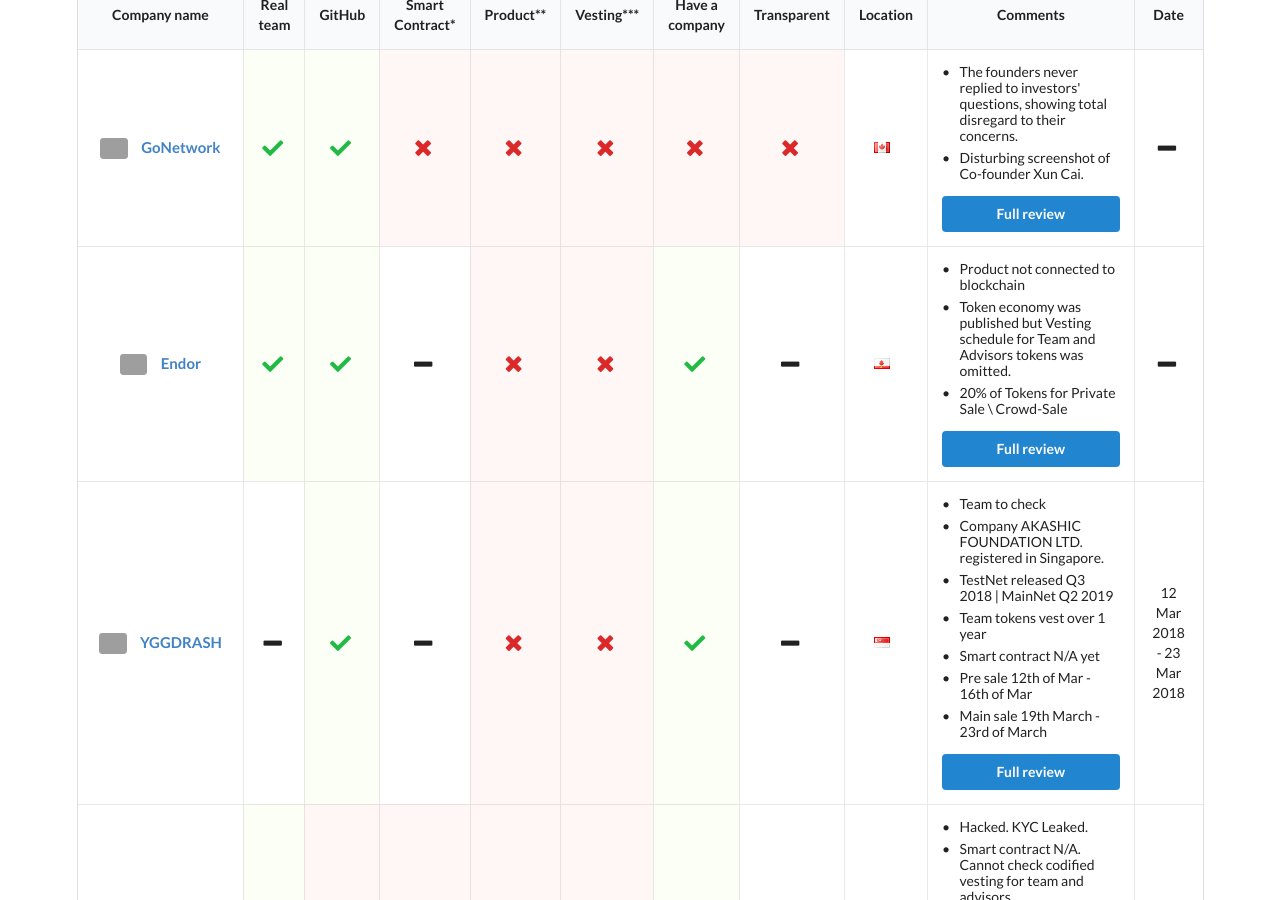
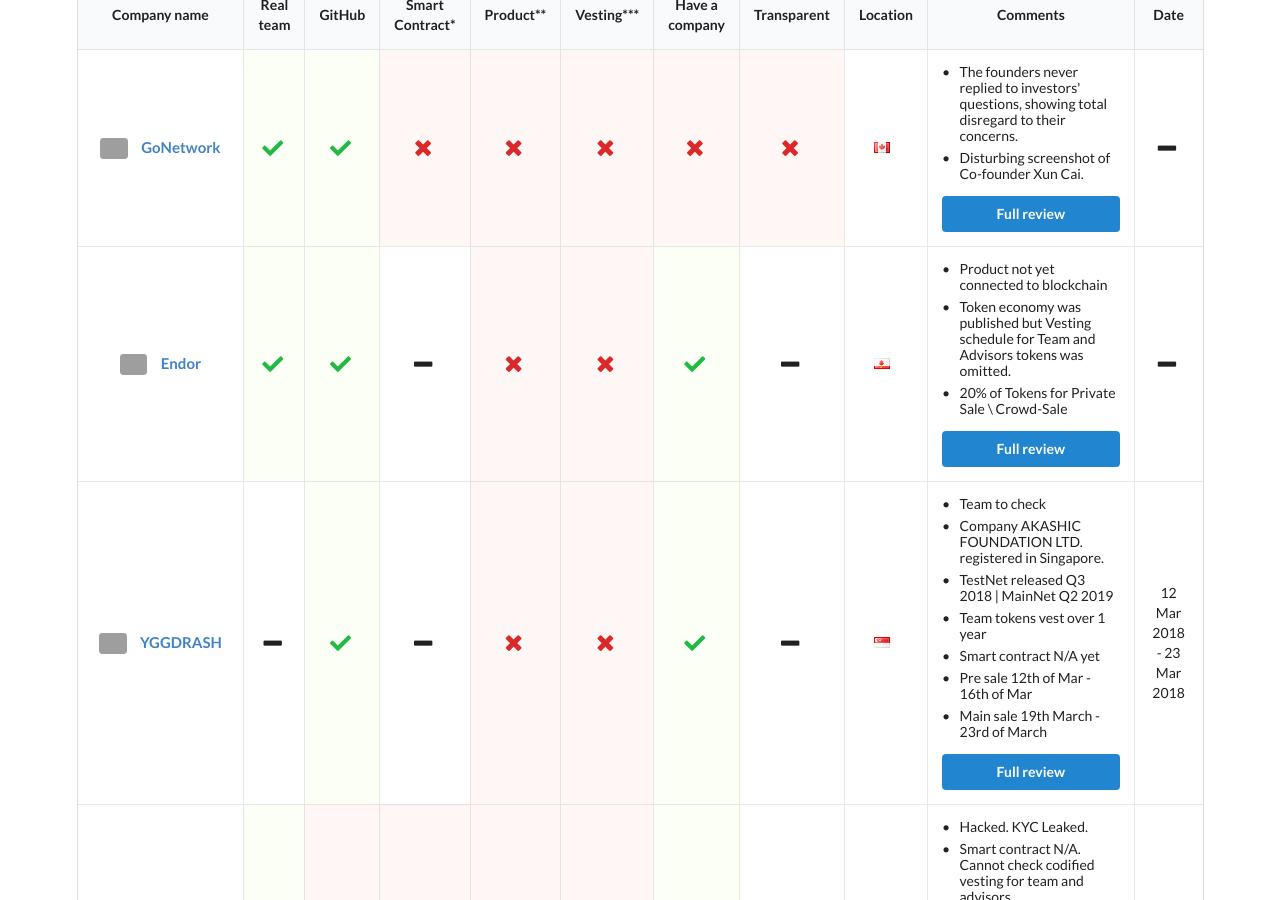
Before and after one commit to ico-check/ico-check, a Jekyll site: the page built from index.md, in a window 1280 px wide and 900 px high, scrolled down 512 px. Built offline with Jekyll 4.4.1, drawn with Linux system fonts in a browser that asks for light colours; nearby versions of some CDN libraries; grey boxes are pictures that could not be loaded.

Commit message:
47-endor-ico-check
Comment update

```diff
--- a/_data/active-future-icos.yml
+++ b/_data/active-future-icos.yml
@@ -30,7 +30,7 @@
   transparent:
   location: Gibraltar
   comments:
-    - content: Product not connected to blockchain
+    - content: Product not yet connected to blockchain
     - content: Token economy was published but Vesting schedule for Team and Advisors tokens was omitted.
     - content: 20% of Tokens for Private Sale \ Crowd-Sale
   ico_start_date:
```
